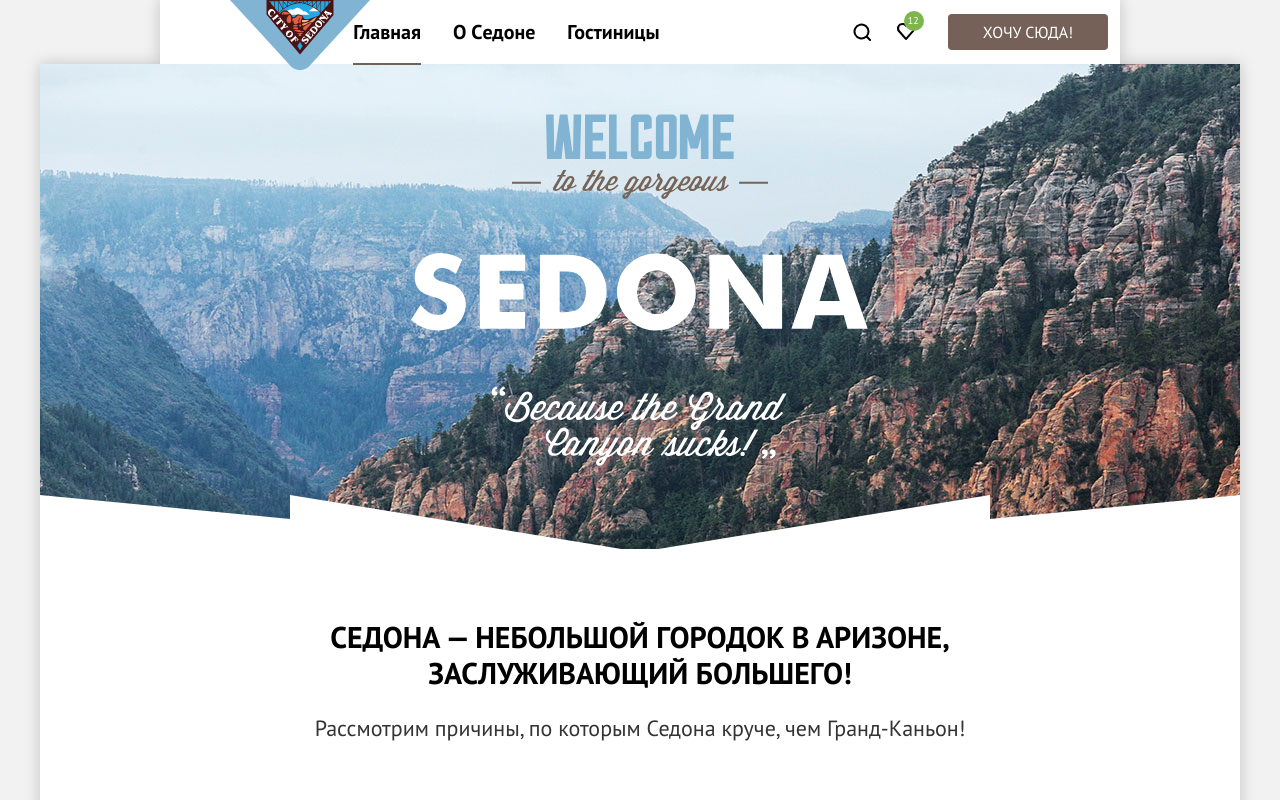
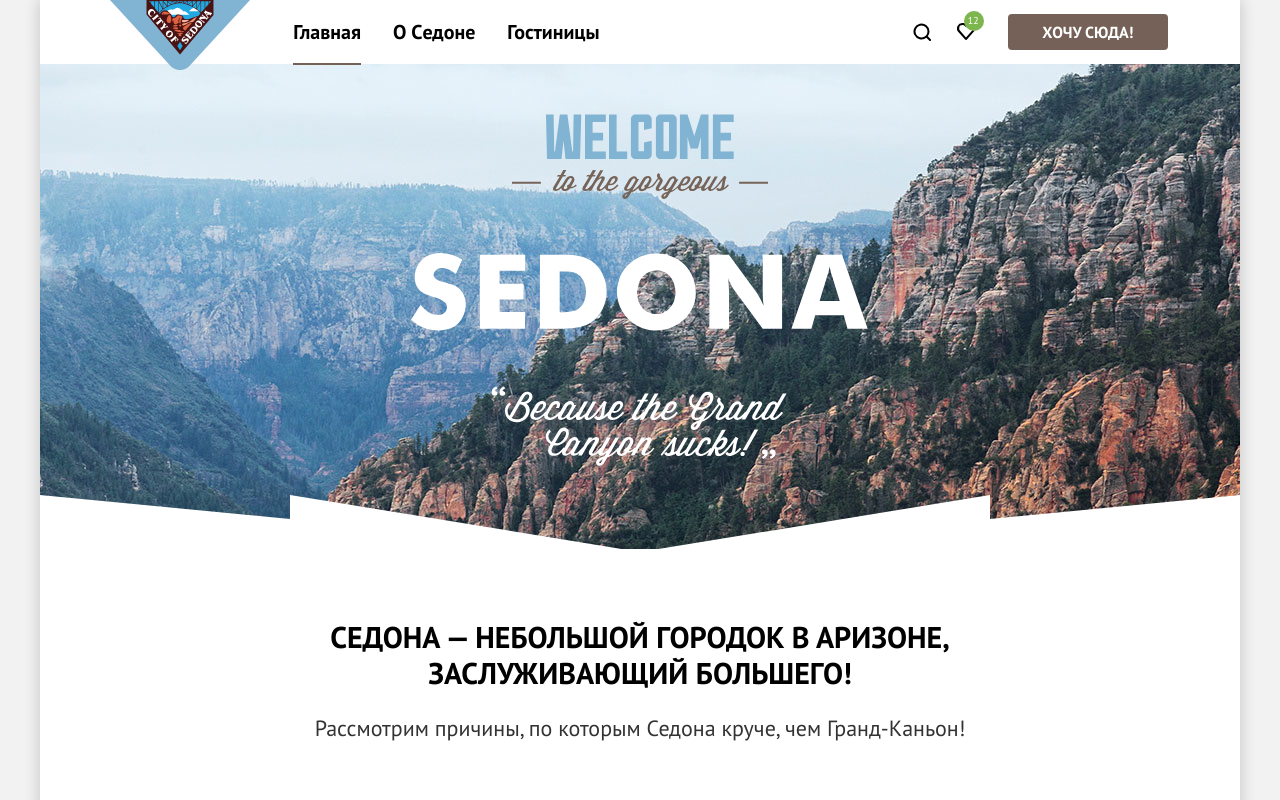
Before and after one commit to htmlacademy-htmlcss/787573-sedona-35, a plain HTML site: page index.html in a window 1280 px wide. Shown: the top 800 px of the page. Drawn offline with Linux system fonts and the light colour scheme.

Commit message:
исправляет шрифт кнопки

```diff
--- a/styles/styles.css
+++ b/styles/styles.css
@@ -54,10 +54,11 @@ a {
   color: #000000;
   min-height: 64px;
   display: flex;
-  margin: 0 160px;
+  margin: 0 auto;
   position: relative;
   max-width: 1200px;
   box-shadow: 0 0 15px 0 #00000033;
+  width: 100%;
 }
 
 .main-container {
@@ -220,6 +221,8 @@ a {
   border-radius: 4px;
   font-size: 16px;
   line-height: 20px;
+  font-family: 'PT Sans', sans-serif;
+  font-weight: 700;
   text-transform: uppercase;
   color: #fff;
   text-decoration: none;
```
